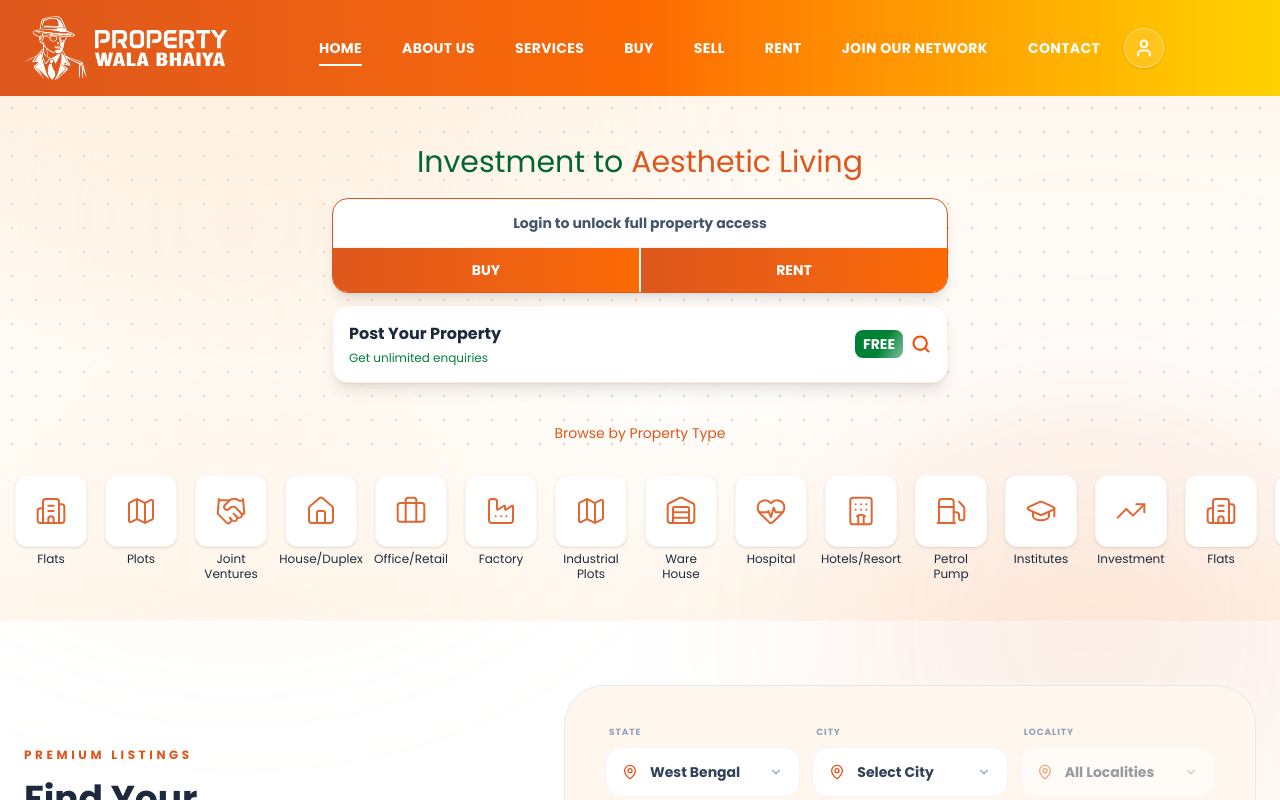
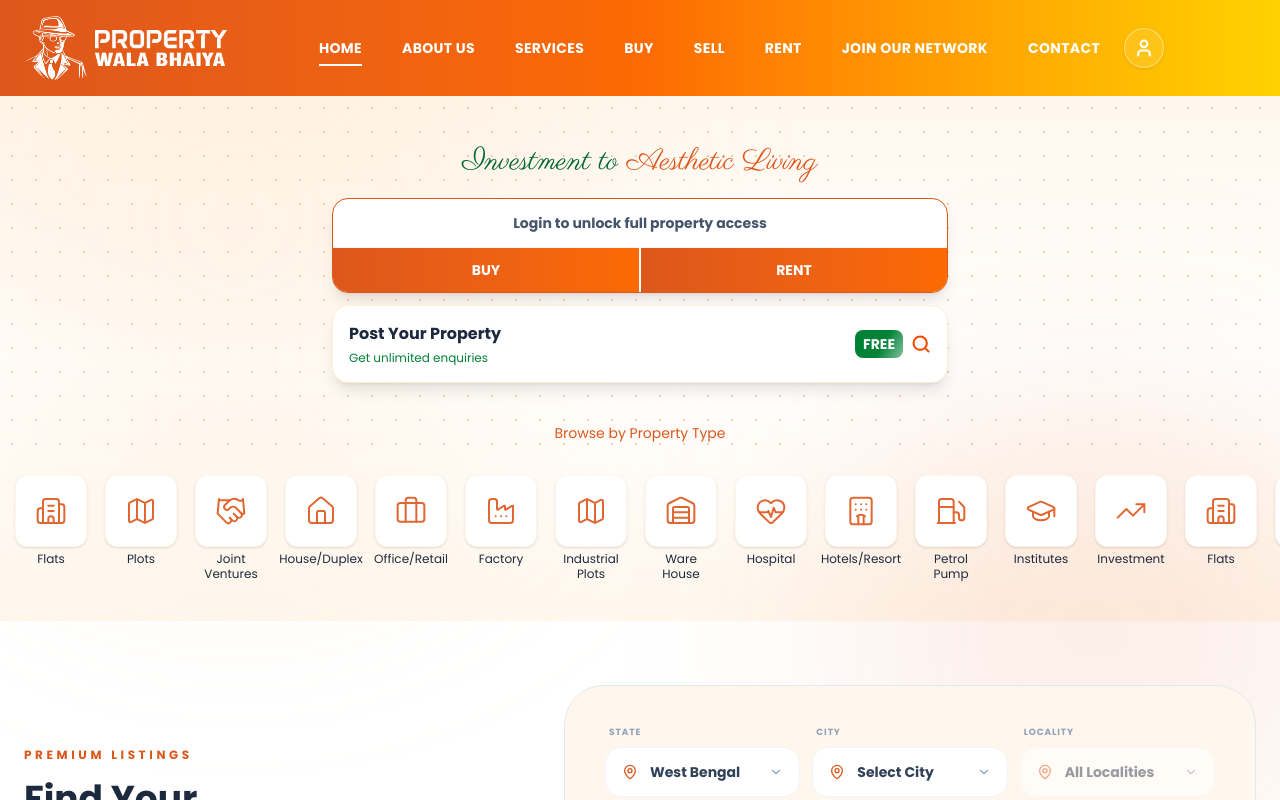
Before and after one commit to passportpulse/property-wala-ankita, a React (Vite) app: page / in a window 1280 px wide. Shown: the top 800 px of the page. Built offline with nearby package versions, Linux system fonts and the light colour scheme.

Commit message:
home  updated

```diff
--- a/src/index.css
+++ b/src/index.css
@@ -1,5 +1,6 @@
 /* 1. Import the font from Google Fonts */
 @import url("https://fonts.googleapis.com/css2?family=Poppins:wght@400;700&display=swap");
+@import url("https://fonts.googleapis.com/css2?family=Parisienne&display=swap");
 
 /* 2. Import Tailwind */
 @import "tailwindcss";
--- a/src/pages/home/sections/HomeHero.jsx
+++ b/src/pages/home/sections/HomeHero.jsx
@@ -112,7 +112,7 @@ export default function HomeHero() {
         <div className="flex flex-col items-center">
           {/* HEADING */}
           <div className="text-center px-2">
-            <h1 className="text-xl lg:text-3xl leading-tight mt-1 lg:mt-4 font-medium">
+            <h1 className="text-xl lg:text-3xl leading-tight mt-1 lg:mt-4 font-medium" style={{ fontFamily: "'Parisienne', cursive" }}>
               <span className="text-green-800">Investment to </span>
               <span className="bg-linear-to-r text-dark-orange">
                 Aesthetic Living
```
